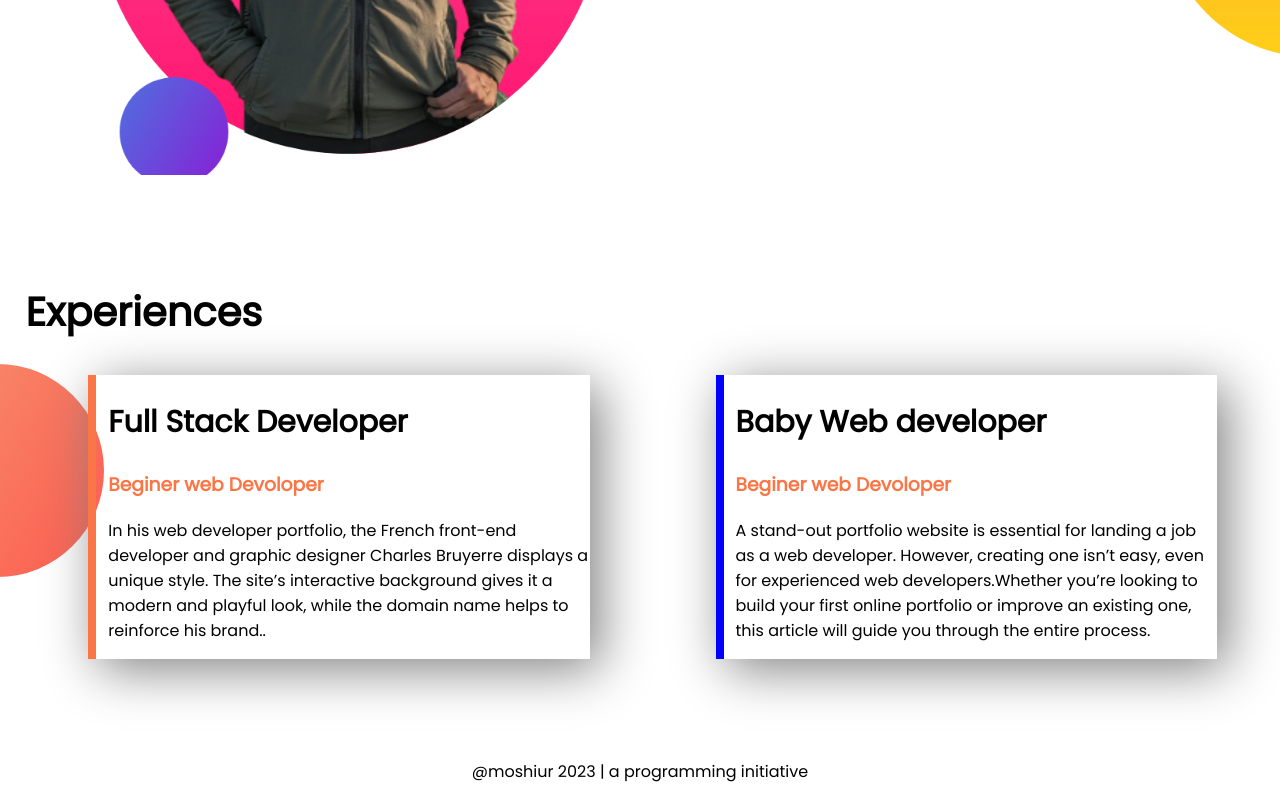
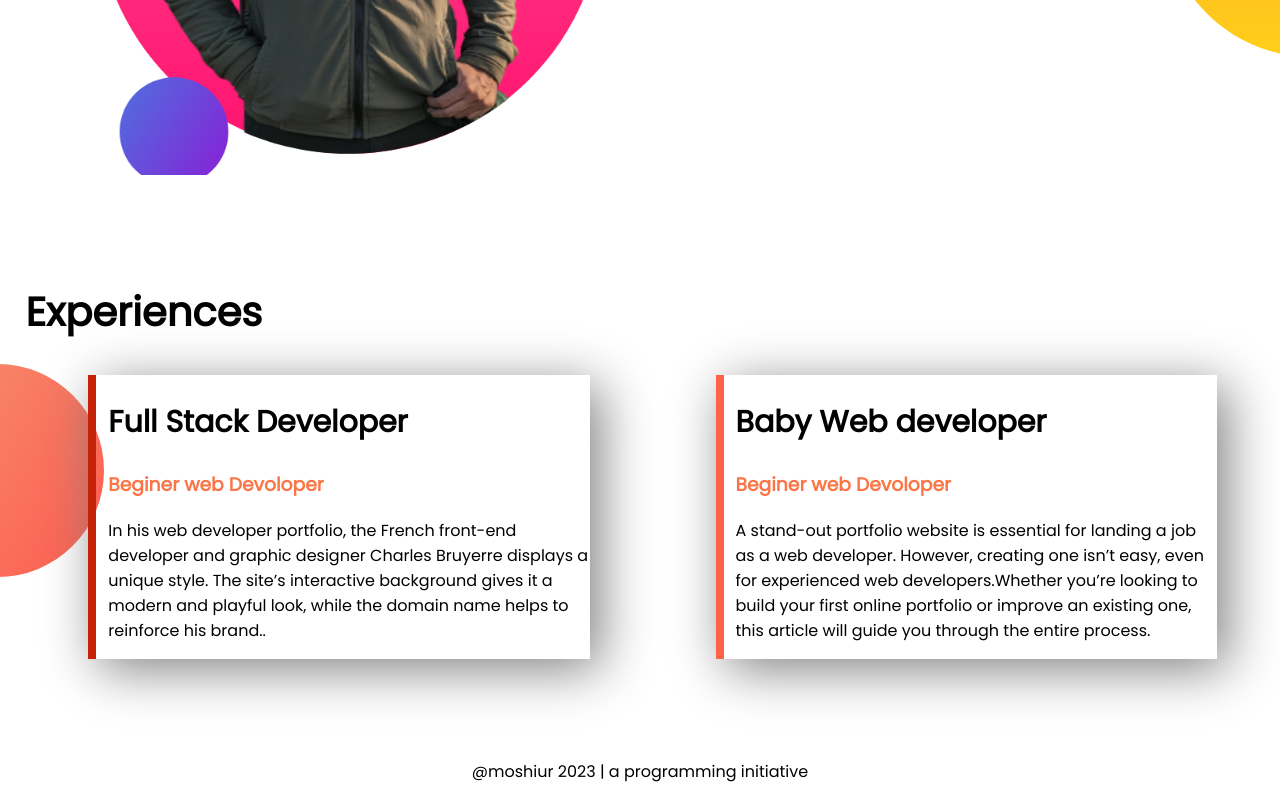
Before and after one commit to MisratIra/my-protfolio, a plain HTML site: page index.html in a window 1280 px wide. Shown: the part 1014-1814 px from the top of the page. Drawn offline with Linux system fonts and the light colour scheme.

Commit message:
baby-web added

```diff
--- a/index.html
+++ b/index.html
@@ -19,7 +19,7 @@
 				<h1><span class="halfcolor"> Moshiur Rahman</span> World!</h1>
 				<h3>About myself</h3>
 				<p>
-					My name is Misrat.I am twenty two years old.I am a studying CSE in Daffodil institute of IT.After my graduation I have decided to take up google.I want to become a web developer.according to me it is very important to have some aim in life.
+					My name is moshiur.I am twenty two years old.I am a studying CSE in Daffodil institute of IT.After my graduation I have decided to take up google.I want to become a web developer.according to me it is very important to have some aim in life.
 				</p>
 				<a
 					class="link-button"
--- a/style.css
+++ b/style.css
@@ -57,10 +57,10 @@ h2 {
 	padding-left: 12px;
 }
 #full-stack {
-	border-left: 8px solid #fb7646;
+	border-left: 8px solid rgb(196, 35, 7);
 }
 #baby-web {
-	border-left: 8px solid blue;
+	border-left: 8px solid tomato;
 }
 #footer {
 	text-align: center;
```
